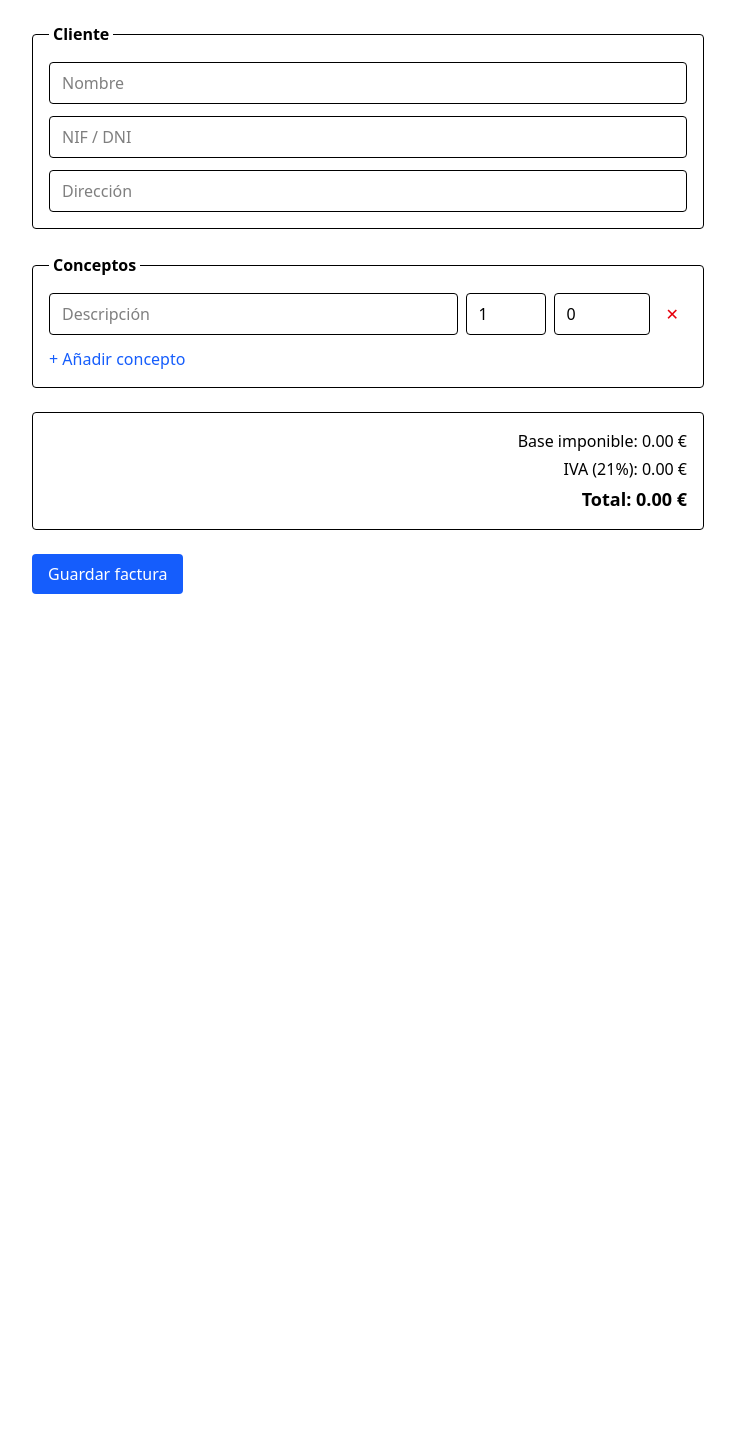
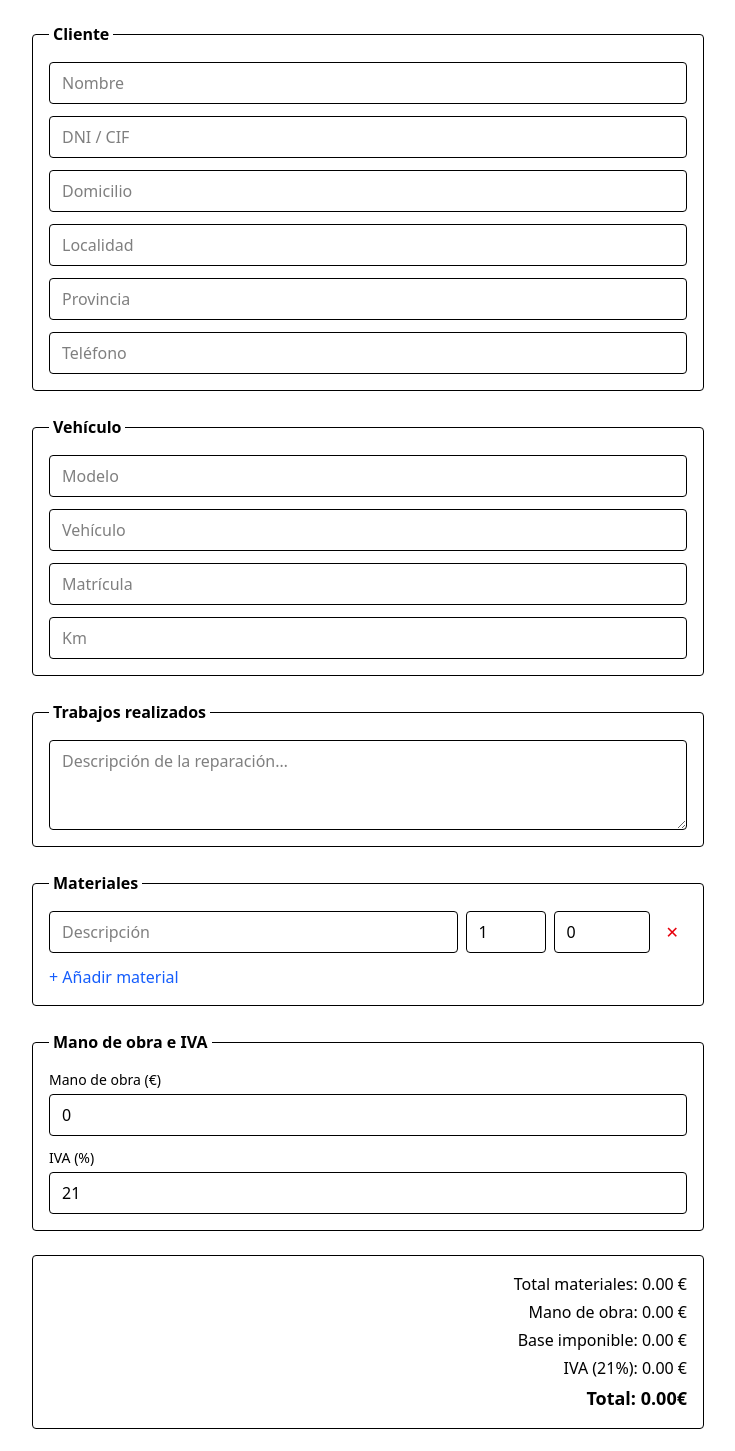
Before and after one commit to sarajouberta/Facturtest, a React (Vite) app: page /nueva-factura in a window 1280 px wide. Shown: the part 339-1790 px from the top of the page, without its empty margins (190-925 px from the left). Before the commit the page ends 965 px from the top, so only its background shows below. Built offline with nearby package versions, Linux system fonts and the light colour scheme.

Commit message:
feat: se amplía factura siguiendo el modelo original en papel: con vehículo, mano de obra y datos de cliente completos

```diff
--- a/src/pages/NuevaFactura.jsx
+++ b/src/pages/NuevaFactura.jsx
@@ -1,42 +1,48 @@
+import { useEffect } from 'react'
   import { useForm, useFieldArray } from 'react-hook-form'
   import { useNavigate } from 'react-router-dom'
-import { calcularBaseImponible, calcularTotal } from '../utils/calculos'
-import { useEffect } from 'react'
   import { db } from '../db'
   import { generarSiguienteNumero } from '../utils/numeracion'
+  import {
+    calcularTotalMateriales,
+    calcularBaseImponible,
+    calcularTotal,
+  } from '../utils/calculos'
 
   function NuevaFactura() {
     const { register, control, handleSubmit, watch, setValue } = useForm({
-    //defaultvalues: se define la forma inicial del formulario:
       defaultValues: {
         numero: '',
-      //new Date().toISOString().slice(0, 10) te da la fecha de hoy en formato 2026-07-02:
         fecha: new Date().toISOString().slice(0, 10),
-      cliente: { nombre: '', nif: '', direccion: '' },
+        cliente: {
+          nombre: '',
+          nif: '',
+          direccion: '',
+          localidad: '',
+          provincia: '',
+          telefono: '',
+        },
+        vehiculo: { modelo: '', vehiculo: '', matricula: '', km: '' },
+        trabajos: '',
         conceptos: [{ descripcion: '', cantidad: 1, precioUnitario: 0 }],
+        manoDeObra: 0,
         iva: 21,
       },
     })
-
-  /*useFieldArray gestiona la lista dinámica de conceptos = es un hook de React que da acceso a
-    capacidades dentro de un "componente"(), como guardar estado, ejecutar código en ciertos momentos...
-    Recibe: control, que conecta con el formulario, y name ("conceptos"), qué campo es el arrya
-
-    Nota: un hook se puede ver como algo parecido a la inyección de dependencias: en vez de que tú montes a mano toda la maquinaria (el estado, la suscripción a eventos, la conexión
-    al formulario), pides esa capacidad llamando al hook y React te la "inyecta" ya lista para usar
-    1. Solo se llaman en el nivel superior del componente — nunca dentro de un if, un bucle o una función anidada. Siempre al principio, "en el cuerpo" del componente.
-    2. Solo dentro de componentes React (o de otros hooks), no en funciones normales*/
-  const { fields, append, remove } = useFieldArray({
-    control,
-    name: 'conceptos',
+     const { fields, append, remove } = useFieldArray({ control, name: 'conceptos'
   })
-
     const navigate = useNavigate()
 
-  /*al abrir la pantalla, calculamos el siguiente número correlativo
-  useEffect consulta la BD al abrir la pantalla (con db.facturas.toArray(), que trae todas las facturas), calcula el siguiente número y lo mete en el campo con setValue.
-  - Como el campo es un input normal con register('numero'), el usuario puede sobrescribirlo si quiere
-  - Al no haber facturas todavía, se ve algo tipo F-2026-001*/
+    // Valores observados en vivo para calcular los totales
+    const conceptos = watch('conceptos')
+    const manoDeObra = watch('manoDeObra')
+    const iva = watch('iva')
+
+    const totalMateriales = calcularTotalMateriales(conceptos)
+    const baseImponible = calcularBaseImponible(totalMateriales, manoDeObra)
+    const total = calcularTotal(baseImponible, iva)
+
+    // Al abrir la pantalla, calculamos el siguiente número correlativo
     useEffect(() => {
       db.facturas.toArray().then((facturas) => {
         const anio = new Date().getFullYear()
@@ -44,78 +50,82 @@ function NuevaFactura() {
       })
     }, [setValue])
 
-
-  //watch observa los valores del formulario en tiempo real:
-  const conceptos = watch('conceptos')
-  const iva = watch('iva')
-
-  //se recalcula en cada render con las funciones de utils/calculos:
-  const baseImponible = calcularBaseImponible(conceptos)
-  const total = calcularTotal(baseImponible, iva)
-
-
     const onSubmit = async (datos) => {
-    //console.log('Factura:', datos) //de momento, solo lo mostramos
-
-    //se recalcula base y total a partir de los datos enviados y se guardan:
-    const baseImponible = calcularBaseImponible(datos.conceptos)
+      // Recalculamos y "congelamos" los importes al guardar
+      const totalMateriales = calcularTotalMateriales(datos.conceptos)
+      const baseImponible = calcularBaseImponible(totalMateriales,
+  datos.manoDeObra)
       const total = calcularTotal(baseImponible, datos.iva)
 
-    await db.facturas.add({
-      ...datos,
-      baseImponible,
-      total,
-    })
-
-    navigate('/') // volvemos a la lista de facturas
+      await db.facturas.add({ ...datos, totalMateriales, baseImponible, total })
+      navigate('/')
     }
 
-
-  /*..register: se registra un campo dentro del array: usando la ruta con el índice. React Hook Form entiende esa notación con puntos y
-  construye el objeto anidado
-  valueAsNumberr: por defecto, los <input> devuelvent texto*/
     return (
       <div className="max-w-2xl">
         <h2 className="text-xl font-bold mb-4">Nueva factura</h2>
 
         <form onSubmit={handleSubmit(onSubmit)} className="flex flex-col gap-6">
+
           {/* Número y fecha */}
           <fieldset className="flex flex-col gap-3 border rounded p-4">
             <legend className="font-semibold px-1">Factura</legend>
             <label className="flex flex-col gap-1">
               <span className="text-sm font-medium">Número</span>
-            <input className="border rounded px-3 py-2" {...register('numero')} />
+              <input className="border rounded px-3 py-2" {...register('numero')}
+  />
             </label>
             <label className="flex flex-col gap-1">
               <span className="text-sm font-medium">Fecha</span>
-            <input type="date" className="border rounded px-3 py-2" {...register('fecha')} />
+              <input type="date" className="border rounded px-3 py-2"
+  {...register('fecha')} />
             </label>
           </fieldset>
 
           {/* Datos del cliente */}
           <fieldset className="flex flex-col gap-3 border rounded p-4">
             <legend className="font-semibold px-1">Cliente</legend>
+            <input className="border rounded px-3 py-2" placeholder="Nombre"
+  {...register('cliente.nombre')} />
+            <input className="border rounded px-3 py-2" placeholder="DNI / CIF"
+  {...register('cliente.nif')} />
+            <input className="border rounded px-3 py-2" placeholder="Domicilio"
+  {...register('cliente.direccion')} />
+            <input className="border rounded px-3 py-2" placeholder="Localidad"
+  {...register('cliente.localidad')} />
+            <input className="border rounded px-3 py-2" placeholder="Provincia"
+  {...register('cliente.provincia')} />
+            <input className="border rounded px-3 py-2" placeholder="Teléfono"
+  {...register('cliente.telefono')} />
+          </fieldset>
 
-          <input
+          {/* Datos del vehículo */}
+          <fieldset className="flex flex-col gap-3 border rounded p-4">
+            <legend className="font-semibold px-1">Vehículo</legend>
+            <input className="border rounded px-3 py-2" placeholder="Modelo"
+  {...register('vehiculo.modelo')} />
+            <input className="border rounded px-3 py-2" placeholder="Vehículo"
+  {...register('vehiculo.vehiculo')} />
+            <input className="border rounded px-3 py-2" placeholder="Matrícula"
+  {...register('vehiculo.matricula')} />
+            <input className="border rounded px-3 py-2" placeholder="Km"
+  {...register('vehiculo.km')} />
+          </fieldset>
+
+          {/* Trabajos realizados */}
+          <fieldset className="flex flex-col gap-3 border rounded p-4">
+            <legend className="font-semibold px-1">Trabajos realizados</legend>
+            <textarea
               className="border rounded px-3 py-2"
-            placeholder="Nombre"
-            {...register('cliente.nombre')}
-          />
-          <input
-            className="border rounded px-3 py-2"
-            placeholder="NIF / DNI"
-            {...register('cliente.nif')}
-          />
-          <input
-            className="border rounded px-3 py-2"
-            placeholder="Dirección"
-            {...register('cliente.direccion')}
+              rows="3"
+              placeholder="Descripción de la reparación…"
+              {...register('trabajos')}
             />
           </fieldset>
 
-        {/* Líneas de concepto */}
+          {/* Materiales (líneas de concepto) */}
           <fieldset className="flex flex-col gap-3 border rounded p-4">
-          <legend className="font-semibold px-1">Conceptos</legend>
+            <legend className="font-semibold px-1">Materiales</legend>
             {fields.map((field, index) => (
               <div key={field.id} className="flex gap-2 items-center">
                 <input
@@ -127,43 +137,69 @@ function NuevaFactura() {
                   type="number"
                   className="border rounded px-3 py-2 w-20"
                   placeholder="Cant."
-                {...register(`conceptos.${index}.cantidad`, { valueAsNumber: true })}
+                  {...register(`conceptos.${index}.cantidad`, { valueAsNumber:
+  true })}
                 />
                 <input
                   type="number"
                   step="0.01"
                   className="border rounded px-3 py-2 w-24"
                   placeholder="Precio"
-                {...register(`conceptos.${index}.precioUnitario`, { valueAsNumber: true })}
+                  {...register(`conceptos.${index}.precioUnitario`, {
+  valueAsNumber: true })}
                 />
-              <button
-                type="button"
-                onClick={() => remove(index)}
-                className="text-red-600 px-2"
-              >
+                <button type="button" onClick={() => remove(index)}
+  className="text-red-600 px-2">
                   ✕
                 </button>
               </div>
             ))}
             <button
               type="button"
-            onClick={() => append({ descripcion: '', cantidad: 1, precioUnitario: 0 })}
+              onClick={() => append({ descripcion: '', cantidad: 1,
+  precioUnitario: 0 })}
               className="text-blue-600 self-start"
             >
-            + Añadir concepto
+              + Añadir material
             </button>
+          </fieldset>
+
+          {/* Mano de obra e IVA */}
+          <fieldset className="flex flex-col gap-3 border rounded p-4">
+            <legend className="font-semibold px-1">Mano de obra e IVA</legend>
+            <label className="flex flex-col gap-1">
+              <span className="text-sm font-medium">Mano de obra (€)</span>
+              <input
+                type="number"
+                step="0.01"
+                className="border rounded px-3 py-2"
+                {...register('manoDeObra', { valueAsNumber: true })}
+              />
+            </label>
+            <label className="flex flex-col gap-1">
+              <span className="text-sm font-medium">IVA (%)</span>
+              <input
+                type="number"
+                className="border rounded px-3 py-2"
+                {...register('iva', { valueAsNumber: true })}
+              />
+            </label>
           </fieldset>
 
           {/* Resumen de totales */}
           <div className="border rounded p-4 flex flex-col gap-1 items-end">
+            <span>Total materiales: {totalMateriales.toFixed(2)} €</span>
+            <span>Mano de obra: {(Number(manoDeObra) || 0).toFixed(2)} €</span>
             <span>Base imponible: {baseImponible.toFixed(2)} €</span>
             <span>IVA ({iva}%): {(total - baseImponible).toFixed(2)} €</span>
-          <span className="font-bold text-lg">Total: {total.toFixed(2)} €</span>
+            <span className="font-bold text-lg">Total: {total.toFixed(2)}
+  €</span>
           </div>
 
           <button
             type="submit"
-          className="bg-blue-600 text-white rounded px-4 py-2 font-medium self-start"
+            className="bg-blue-600 text-white rounded px-4 py-2 font-medium
+  self-start"
           >
             Guardar factura
           </button>
--- a/src/utils/calculos.js
+++ b/src/utils/calculos.js
@@ -1,15 +1,20 @@
-//para realizar los cálculos del total de las facturas
+// para realizar los cálculos del total de las facturas
 
-//Suma de (cantidad × precio unitario) de todas las líneas: cuando un campo numérico está vacío, input devuelve NaN (not-a-number), y eso "contagiaría" el total como NaN. Se blinda la función:
-export function calcularBaseImponible(conceptos) {
+//suma de (cantidad × precio) de las líneas de materiales
+export function calcularTotalMateriales(conceptos) {
     return conceptos.reduce((suma, c) => {
-      const cantidad = Number(c.cantidad) || 0
-      const precio = Number(c.precioUnitario) || 0
-      return suma + cantidad * precio
+        const cantidad = Number(c.cantidad) || 0
+        const precio = Number(c.precioUnitario) || 0
+        return suma + cantidad * precio
     }, 0)
 }
 
-//Total = base imponible + IVA aplicado sobre esa base
+// Base imponible = total de materiales + mano de obra
+export function calcularBaseImponible(totalMateriales, manoDeObra) {
+    return totalMateriales + (Number(manoDeObra) || 0)
+}
+
+// Total = base imponible + IVA aplicado sobre esa base
 export function calcularTotal(baseImponible, iva) {
     return baseImponible + baseImponible * (iva / 100)
 }
```
Lines whose indentation alone changed are shown as unchanged.
